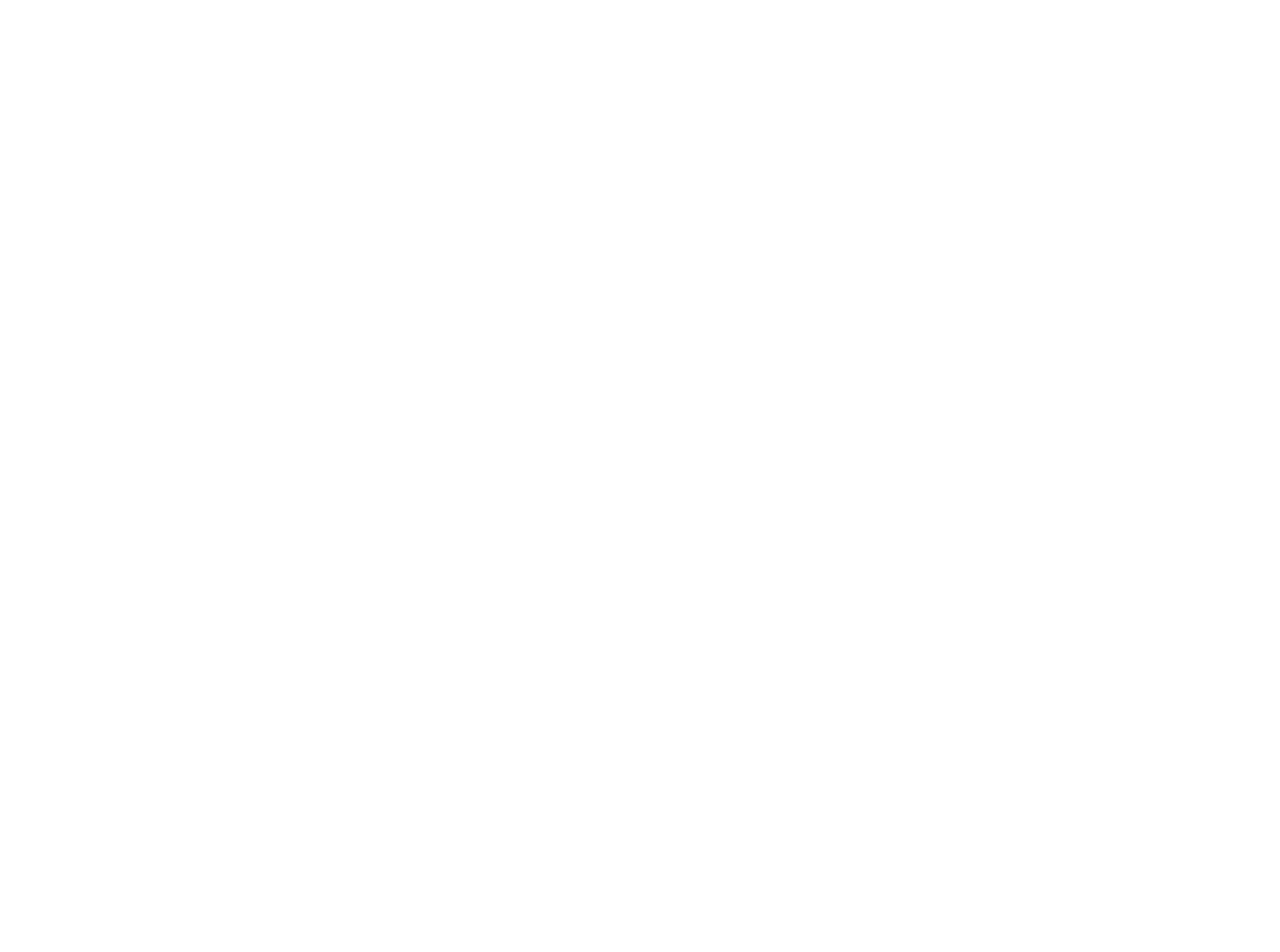
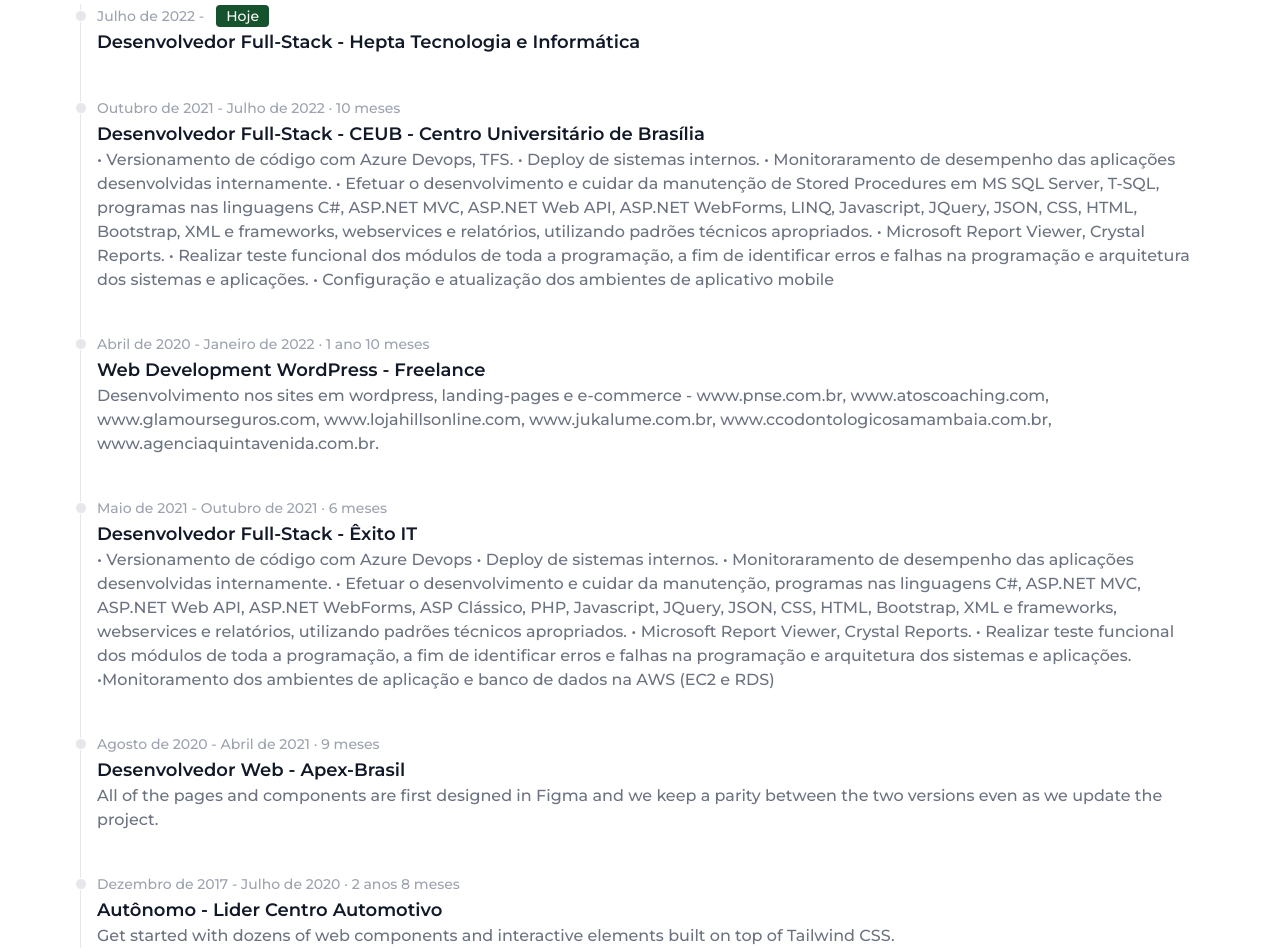
Before and after one commit to lucasopagodev/opagodevweb, a Next.js app: page / in a window 1280 px wide. Shown: the part 1080-2032 px from the top of the page. Before the commit the page ends 1140 px from the top, so only its background shows below. Built offline with nearby package versions, Linux system fonts and the light colour scheme.

Commit message:
Add Cv in my portfolio

```diff
--- a/src/app/page.tsx
+++ b/src/app/page.tsx
@@ -1,4 +1,4 @@
-import ImagePerfil from "@/components/imagePerfil/page"
+import Cv from "@/components/cv/page";
 import Intro from "@/components/intro/page";
 import Projects from "@/components/projects/page";
 
@@ -12,6 +12,9 @@
         <div>
           <Projects />
         </div>
+        <div>
+          <Cv />
+        </div>
       </div>
     </>
   );
--- /dev/null
+++ b/src/components/cv/page.tsx
@@ -0,0 +1,91 @@
+const experience = [
+  // {
+  //   id: 6,
+  //   title: "Desenvolvedor Full-Stack",
+  //   local: "Hepta Tecnologia e Informática",
+  //   time: "Julho de 2022",
+  //   description: "",
+  // },
+  {
+    id: 5,
+    title: "Desenvolvedor Full-Stack",
+    local: "CEUB - Centro Universitário de Brasília",
+    time: "Outubro de 2021 - Julho de 2022 · 10 meses",
+    description:
+      "• Versionamento de código com Azure Devops, TFS. • Deploy de sistemas internos. • Monitoraramento de desempenho das aplicações desenvolvidas internamente. • Efetuar o desenvolvimento e cuidar da manutenção de Stored Procedures em MS SQL Server, T-SQL, programas nas linguagens C#, ASP.NET MVC, ASP.NET Web API, ASP.NET WebForms, LINQ, Javascript, JQuery, JSON, CSS, HTML, Bootstrap, XML e frameworks, webservices e relatórios, utilizando padrões técnicos apropriados. • Microsoft Report Viewer, Crystal Reports. • Realizar teste funcional dos módulos de toda a programação, a fim de identificar erros e falhas na programação e arquitetura dos sistemas e aplicações. • Configuração e atualização dos ambientes de aplicativo mobile",
+  },
+  {
+    id: 4,
+    title: "Web Development WordPress",
+    local: "Freelance",
+    time: "Abril de 2020 - Janeiro de 2022 · 1 ano 10 meses",
+    description:
+      "Desenvolvimento nos sites em wordpress, landing-pages e e-commerce - www.pnse.com.br, www.atoscoaching.com, www.glamourseguros.com, www.lojahillsonline.com, www.jukalume.com.br, www.ccodontologicosamambaia.com.br, www.agenciaquintavenida.com.br.",
+  },
+  {
+    id: 3,
+    title: "Desenvolvedor Full-Stack",
+    local: "Êxito IT",
+    time: "Maio de 2021 - Outubro de 2021 · 6 meses",
+    description:
+      "• Versionamento de código com Azure Devops • Deploy de sistemas internos. • Monitoraramento de desempenho das aplicações desenvolvidas internamente. • Efetuar o desenvolvimento e cuidar da manutenção, programas nas linguagens C#, ASP.NET MVC, ASP.NET Web API, ASP.NET WebForms, ASP Clássico, PHP, Javascript, JQuery, JSON, CSS, HTML, Bootstrap, XML e frameworks, webservices e relatórios, utilizando padrões técnicos apropriados. • Microsoft Report Viewer, Crystal Reports. • Realizar teste funcional dos módulos de toda a programação, a fim de identificar erros e falhas na programação e arquitetura dos sistemas e aplicações. •Monitoramento dos ambientes de aplicação e banco de dados na AWS (EC2 e RDS)",
+  },
+  {
+    id: 2,
+    title: "Desenvolvedor Web",
+    local: "Apex-Brasil",
+    time: "Agosto de 2020 - Abril de 2021 · 9 meses",
+    description:
+      "All of the pages and components are first designed in Figma and we keep a parity between the two versions even as we update the project.",
+  },
+  {
+    id: 1,
+    title: "Autônomo",
+    local: "Lider Centro Automotivo",
+    time: "Dezembro de 2017 - Julho de 2020 · 2 anos 8 meses",
+    description:
+      "Get started with dozens of web components and interactive elements built on top of Tailwind CSS.",
+  },
+];
+
+export default function Cv() {
+  return (
+    <div className="flex-auto">
+      <div className="mx-auto max-w-7xl px-2 sm:px-3 lg:px-4">
+        <div className="mx-auto max-w-2xl py-4 sm:py-6 lg:max-w-none lg:py-4">
+          <h2 className="my-6 text-2xl font-bold text-gray-900">💼 Meu XP</h2>
+          <ol className="relative border-s mt-6 border-gray-200">
+            <li className="mb-10 ms-4">
+              <div className="absolute w-3 h-3 bg-gray-200 rounded-full mt-1.5 -start-1.5 border border-white dark:border-green-900 dark:bg-green-900"></div>
+              <time className="mb-1 text-sm font-normal leading-none text-gray-400">
+                Julho de 2022 -
+                <span className="bg-green-900 text-white text-sm font-medium me-2 px-2.5 py-0.5 rounded ms-3">
+                  Hoje
+                </span>
+              </time>
+              <h3 className="text-lg font-semibold text-gray-900">
+                Desenvolvedor Full-Stack - Hepta Tecnologia e Informática
+              </h3>
+              <p className="mb-4 text-base font-normal text-gray-500 "></p>
+            </li>
+
+            {experience.map((exp) => (
+              <li key={exp.id} className="mb-10 ms-4">
+                <div className="absolute w-3 h-3 bg-gray-200 rounded-full mt-1.5 -start-1.5 border border-white"></div>
+                <time className="mb-1 text-sm font-normal leading-none text-gray-400 ">
+                  {exp.time}
+                </time>
+                <h3 className="text-lg font-semibold text-gray-900">
+                  {exp.title} - {exp.local}
+                </h3>
+                <p className="text-base font-normal text-gray-500">
+                  {exp.description}
+                </p>
+              </li>
+            ))}
+          </ol>
+        </div>
+      </div>
+    </div>
+  );
+}
--- a/src/components/header/page.tsx
+++ b/src/components/header/page.tsx
@@ -1,11 +1,29 @@
 export default function Header() {
-	return (
-		<header>
-			<div id="header" className="flex flex-row justify-end space-x-4">
-				<p><a href="https://www.youtube.com/@opagodev" target="_blank">Youtube</a></p>
-				<p><a href="https://www.linkedin.com/in/lucas-fernandes-lopes/" target="_blank">Linkedin</a></p>
-				<p><a href="https://www.instagram.com/opagodev/" target="_blank">Instagram</a></p>
-			</div>
-		</header>
-	);
+  return (
+    <header>
+      <div
+        id="header"
+        className="flex flex-row justify-end sm:justify-center md:justify-end space-x-4"
+      >
+        <p>
+          <a href="https://www.youtube.com/@opagodev" target="_blank">
+            Youtube
+          </a>
+        </p>
+        <p>
+          <a
+            href="https://www.linkedin.com/in/lucas-fernandes-lopes/"
+            target="_blank"
+          >
+            Linkedin
+          </a>
+        </p>
+        <p>
+          <a href="https://www.instagram.com/opagodev/" target="_blank">
+            Instagram
+          </a>
+        </p>
+      </div>
+    </header>
+  );
 }
--- a/src/components/intro/page.tsx
+++ b/src/components/intro/page.tsx
@@ -1,19 +1,30 @@
 import ImagePerfil from "../imagePerfil/page";
 
 export default function Intro() {
-	return(
-		<>
-			<div className="flex flex-row mt-40 gap-x-9">
-				<div className="basis-3/12">
+  return (
+    <div className="flex flex-col md:flex-row mt-20 md:mt-40 gap-y-6 md:gap-y-0 md:gap-x-9">
+      <div className="basis-3/12 self-center md:self-auto">
         <ImagePerfil />
       </div>
-				<div className="basis-9/12 self-center">
-					<p><span>✌🏼</span> Olá, meu nome é</p>
+      <div className="basis-9/12 self-center text-center md:text-left">
+        <p>
+          <span>✌🏼</span> Olá, meu nome é
+        </p>
         <h1 id="introName">Lucas Fernandes</h1>
         <p>Eu sou um desenvolvedor de software em Brasília, DF.</p>
-					<p>Crio conteúdo para internet e sou amante de <a id="code" className="hover:underline hover:decoration-2 hover:decoration-green-700" href="https://github.com/lucasopagodev" target="_blank">código</a>.</p>
+        <p>
+          Crio conteúdo para internet e sou amante de{" "}
+          <a
+            id="code"
+            className="hover:underline hover:decoration-2 hover:decoration-green-700"
+            href="https://github.com/lucasopagodev"
+            target="_blank"
+          >
+            código
+          </a>
+          .
+        </p>
       </div>
     </div>
-		</>
   );
 }
--- a/src/components/projects/page.tsx
+++ b/src/components/projects/page.tsx
@@ -30,9 +30,11 @@
   return (
     <div className="flex-auto">
       <div className="mx-auto max-w-7xl px-4 sm:px-6 lg:px-8">
-        <div className="mx-auto max-w-2xl py-16 sm:py-24 lg:max-w-none lg:py-32">
-          <h2 className="text-2xl font-bold text-gray-900">Projetos</h2>
-          <div className="mt-6 space-y-12 lg:grid lg:grid-cols-3 lg:gap-x-6 lg:space-y-0">
+        <div className="mx-auto max-w-2xl py-16 sm:py-24 lg:max-w-none lg:py-4">
+          <h2 className="my-6 text-2xl font-bold text-gray-900">
+            🖥️ Alguns projetos
+          </h2>
+          <div className="space-y-8 lg:grid lg:grid-cols-3 lg:gap-x-6 lg:space-y-0">
             {callouts.map((callout) => (
               <div key={callout.name} className="group relative">
                 <div className="relative h-80 w-full overflow-hidden rounded-lg bg-white sm:aspect-h-1 sm:aspect-w-2 lg:aspect-h-1 lg:aspect-w-1 group-hover:opacity-75 sm:h-64">
```
Lines whose indentation alone changed are shown as unchanged.
